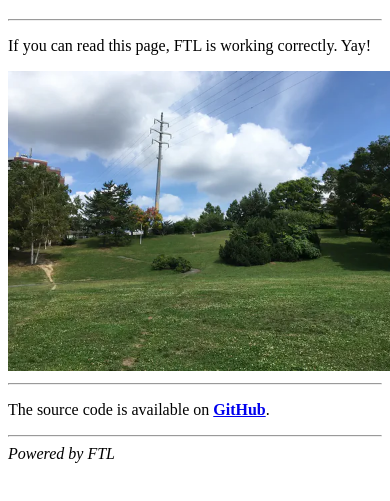
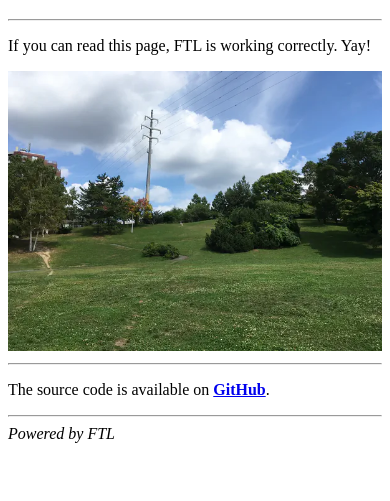
Before and after one commit to nuta/ftl, a plain HTML site: page apps/httpd/index.html in a window 390 px wide. Shown: the part 61-562 px from the top of the page. Drawn offline with Linux system fonts and the light colour scheme.

Commit message:
Make index.html mobile friendly

```diff
--- a/apps/httpd/index.html
+++ b/apps/httpd/index.html
@@ -2,12 +2,13 @@
 <html lang="en">
 <head>
     <title>FTL operating system</title>
+    <meta name="viewport" content="width=device-width, initial-scale=1.0">
 </head>
 <body style="max-width: 400px;">
   <h1>FTL operating system</h1>
   <hr>
   <p>If you can read this page, FTL is working correctly. Yay!</p>
-  <img src="/hill.webp" alt="Hill" style="max-width: 400px; height:auto;">
+  <img src="/hill.webp" alt="Hill" style="max-width: 100%; height:auto;">
   <hr>
   <p>The source code is available on <b><a href="https://github.com/nuta/ftl">GitHub</a></b>.</p>
   <hr>
```
